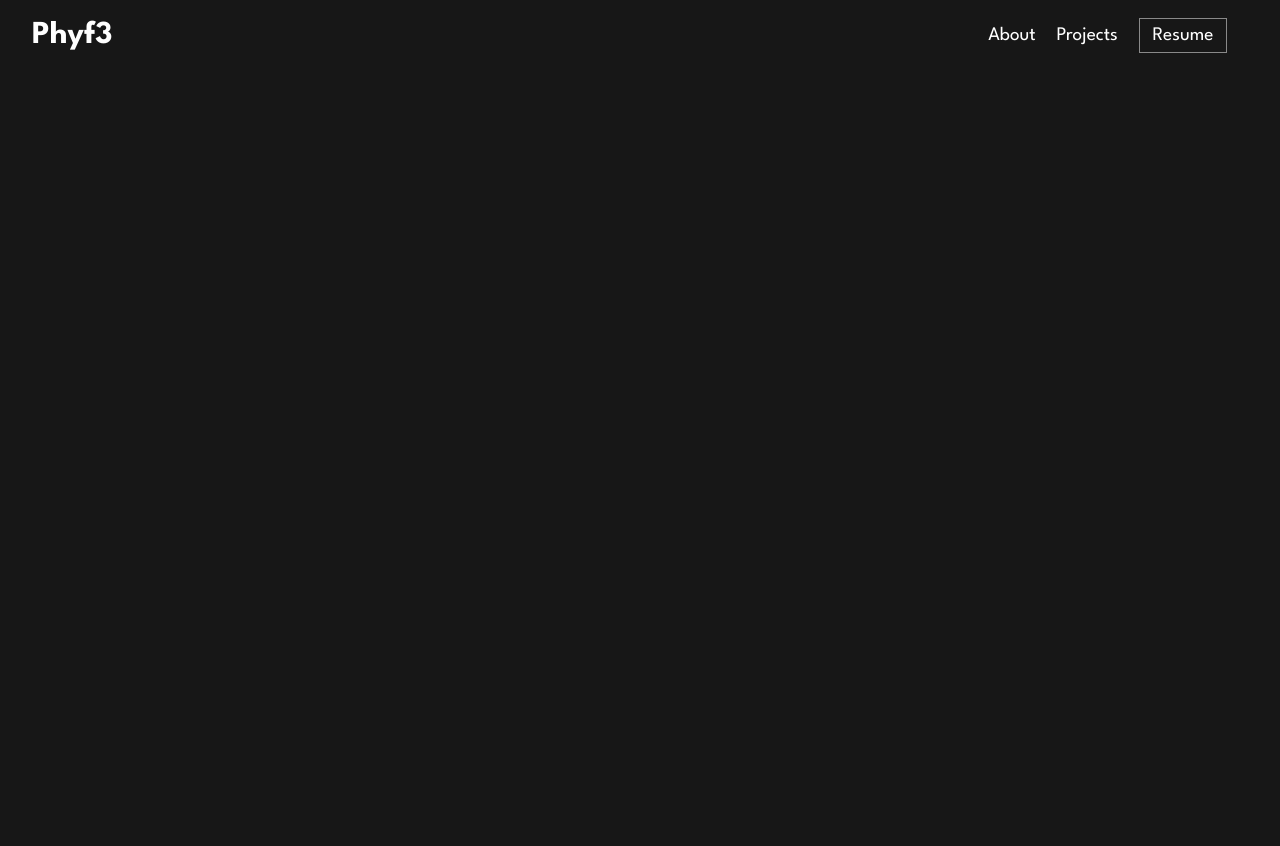
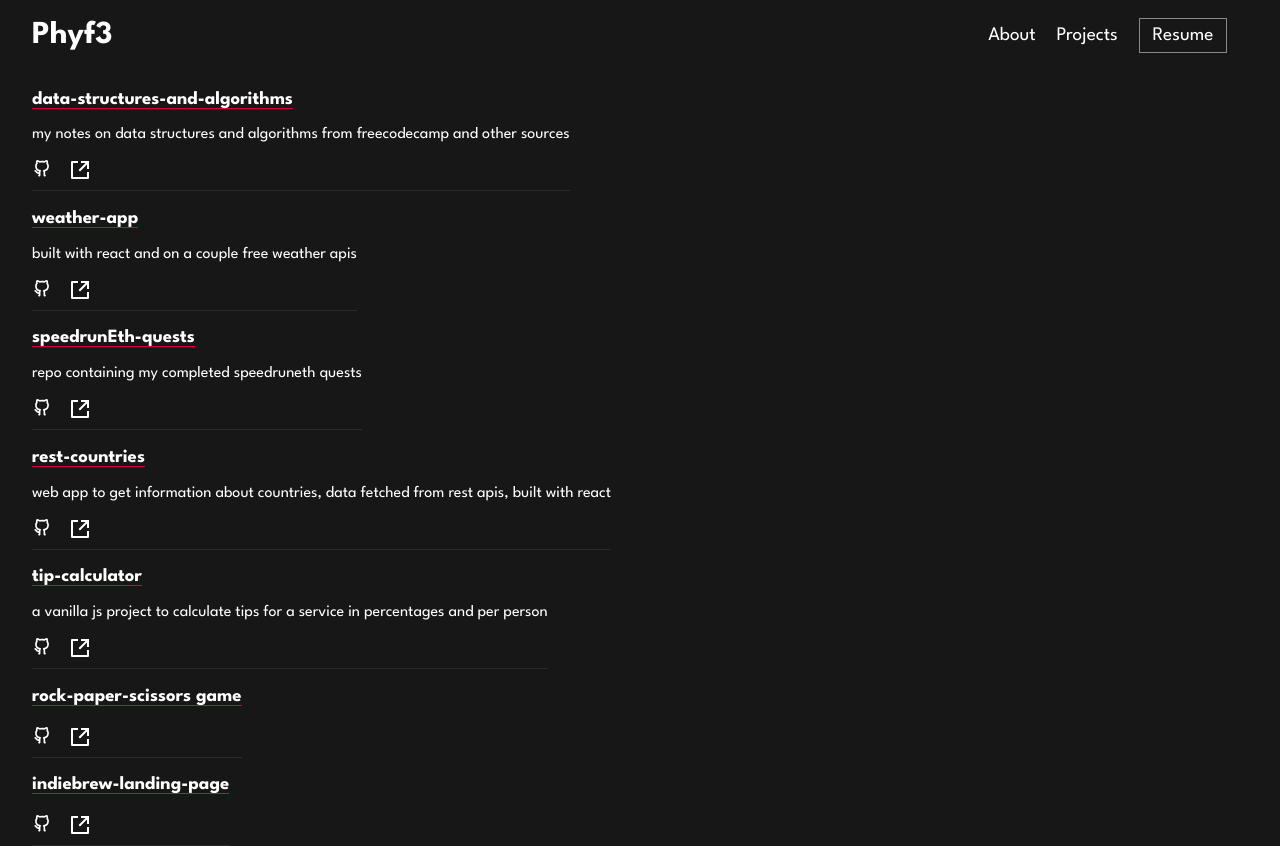
Before and after one commit to adedotxn/adedotxn.me.v1, a Next.js app: page /archive in a window 1280 px wide. Before the commit the page ends 800 px from the top, so only its background shows below. Built offline with nearby package versions, Linux system fonts and the light colour scheme.

Commit message:
issue : href typescript issues

```diff
--- /dev/null
+++ b/components/archive.tsx
@@ -0,0 +1,80 @@
+import { motion, useAnimation } from "framer-motion"
+import Image from "next/image"
+import { FC, useEffect } from "react"
+import { useInView } from "react-intersection-observer"
+import styles from '../styles/Home.module.css'
+import { ArchiveProjects } from "../data"
+import Link from "next/link"
+
+interface IArchive  {
+    category?:string,
+    name:string,
+    details?:string,
+    id: number
+    gitlink?:URL,
+    livelink?: URL
+}
+
+const ArchiveCard:FC = () => {
+    return(
+        <>
+        <div className="container">
+            {ArchiveProjects?.map((project) => {
+                return(
+                    <ProjectDiv key={project.id} project = {project}/>
+                )
+            })}
+        </div>
+        </>
+    )
+}
+
+const ProjectDiv:FC<{project : IArchive}> = ({project}) => {
+    const controls = useAnimation()
+    const [ref, inView] = useInView({
+        threshold:0.3
+    })
+
+    useEffect(() => {
+        if(inView) {
+            controls.start('visible')
+        }
+    }, [controls, inView])
+
+    return (
+        <motion.section
+            ref = {ref}
+            className={styles.archive}
+            animate = {controls}
+            initial = "hidden"
+            transition={{duration : .7}}
+            variants={{
+                visible :{opacity :1, x:0},
+                hidden : {opacity : 0, x:-200}
+            }}
+        >
+            <div>
+                <span>{project.category}</span>
+                <h3>{project.name}</h3>
+                <p>{project.details}</p>
+                <div className={styles.icon}>
+
+                    <Link href={project?.gitlink?.href}>
+                        <a target="blank">
+                            <Image src='/images/github.svg' alt="github" width={20} height={20} />
+                        </a>
+                    </Link>
+
+                    <Link href={project?.livelink?.href}>
+                        <a target="blank">
+                            <Image src='/images/share.svg' alt="github" layout="fill" className={styles.share} />
+                        </a>
+                    </Link>
+                </div>
+            </div>
+        </motion.section>
+    )
+}
+
+
+export default ArchiveCard
--- a/components/navbar.tsx
+++ b/components/navbar.tsx
@@ -19,8 +19,8 @@ const Navbar = () => {
           <h1>Phyf3 </h1>
 
           <ul>
-            <li>  <Link href='#about'> About</Link> </li>
-            <li> <Link href="#projects" > Projects</Link></li>
+            <li>  <Link href='/#about'> About</Link> </li>
+            <li> <Link href="/#projects" > Projects</Link></li>
             <li> <a href="">Resume</a> </li>
           </ul>
         </header>
--- a/data.ts
+++ b/data.ts
@@ -1,8 +1,11 @@
+
 interface IFeatured {
     category:string,
     name:string,
     details:string,
     id: number
+    gitlink?:string,
+    livelink?:string
 }
 
 export const Featured: Array<IFeatured> = [
@@ -10,18 +13,82 @@ export const Featured: Array<IFeatured> = [
         category : "Blockgames Collaboration",
         name : "Metafiles",
         details : "A dapp built to upload and share files in a publicly or privately on the platform. The dapp uses ipfs for file storage and addressing and the blockchain for keeping record of updates &/ uploads - as a way to make the data immutable.",
-        id:1
+        id:1,
+        gitlink : "https://github.com/Phyf3/Decentralized-Library",
+        livelink : "https://metafiles.netlify.app"
     },
     {
         category: "FrontendMentor Challenge",
         name: "room.",
         details: "A really simple homepage for an hypothetical furniture company",
-        id:2
+        id:2,
+        gitlink : "https://github.com/Phyf3/room",
+        livelink : "http://room-iota.vercel.app/"
     },
     {
         category:"Personal Project",
         name:"spread",
         details:"A dapp i`m building for mass disbursing of tokens on testnets(for now). It currently only supports ERC20 tokens but i`m working on adding support for other token standards like ERC1155 and maybe ERC721. Working on making it compatible with other testnets too",
-        id:3
+        id:3,
+        gitlink : "https://github.com/Phyf3/spread",
+        livelink : 'https://spread-sigma.vercel.app/'
     }
 ]
+
+interface IArchiveProjects {
+    category?:string,
+    name:string,
+    details?:string,
+    id: number
+    gitlink?:URL,
+    livelink?: URL
+}
+export const ArchiveProjects : Array<IArchiveProjects> = [
+    {
+        name : "data-structures-and-algorithms",
+        details: "my notes on data structures and algorithms from freecodecamp and other sources",
+        id : 1,
+        gitlink : new URL("https://github.com/Phyf3/data-structures-and-algorithms"),
+    },
+    {
+        name : "weather-app",
+        details: "built with react and on a couple free weather apis",
+        id : 2,
+        gitlink : new URL("https://github.com/Phyf3/Weather-app"),
+        livelink : new URL("http://weather-app-phyf3.vercel.app/")
+    },
+    {
+        name : "speedrunEth-quests",
+        details: "repo containing my completed speedruneth quests",
+        id : 3,
+        gitlink : new URL("https://github.com/Phyf3/SpeedrunEth-Quests"),
+    },
+    {
+        name : "rest-countries",
+        details: "web app to get information about countries, data fetched from rest apis, built with react",
+        id : 4,
+        gitlink : new URL("https://github.com/Phyf3/REST-Countries-web-app"),
+        livelink : new URL("https://rest-countries-web-appp.vercel.app/")
+    },
+    {
+        name : "tip-calculator",
+        details: "a vanilla js project to calculate tips for a service in percentages and per person",
+        id : 5,
+        gitlink : new URL("https://github.com/Phyf3/tip-calculator-web-app-with-vanilla-js"),
+        livelink : new URL("https://tip-calculator-phyf3.vercel.app/")
+    },
+    {
+        name : "rock-paper-scissors game",
+        details: "",
+        id : 6,
+        gitlink : new URL("https://github.com/Phyf3/rock-paper-scissors-game-using-vanilla-js"),
+        livelink : new URL("https://rock-paper-scissors-game-using-vanilla-js.vercel.app/")
+    },
+    {
+        name : "indiebrew-landing-page",
+        details: "",
+        id : 7,
+        gitlink : new URL("https://github.com/Phyf3/IndieBrew-Landing-Page"),
+        livelink : new URL("http://indie-brew-landing-page-gray.vercel.app/")
+    }
+]
--- a/pages/archive.tsx
+++ b/pages/archive.tsx
@@ -1,6 +1,7 @@
 import type { NextPage } from 'next'
 import Head from 'next/head'
 import Image from 'next/image'
+import ArchiveCard from '../components/archive'
 import styles from '../styles/Projects.module.css'
 
 const Archive: NextPage = () => {
@@ -11,6 +12,10 @@ const Archive: NextPage = () => {
                 <meta name="description" content="Generated by create next app" />
             <link rel="icon" href="/favicon.ico" />
             </Head>
+
+            <main>
+                <ArchiveCard/>
+            </main>
         </div>
      )
 }
--- a/pages/index.tsx
+++ b/pages/index.tsx
@@ -14,7 +14,7 @@ const Home: NextPage = () => {
       <Head>
         <title>Phyf3</title>
         <meta name="description" content="Generated by create next app" />
-        <link rel="icon" href="/favicon.ico" />
+        <link rel="icon" href="https://fav.farm/🐱‍👤" />
       </Head>
 
 
--- a/styles/Home.module.css
+++ b/styles/Home.module.css
@@ -237,7 +237,8 @@
   font-size: 1.1rem;
   line-height: 1.4rem;
 }
-.card>div {
+.card>div,
+.icon {
   position: relative;
   width:6rem;
   display: flex;
@@ -287,6 +288,28 @@
   align-items: center;
   justify-content:space-between;
   width:40vw;
+}
+
+.archive {
+  padding:0rem 2rem;
+
+}
+.archive>div {
+  margin-top: .5rem;
+  padding-bottom: .5rem;
+  border-bottom: 1px solid var(--lightbg)
+}
+.archive>div h3{
+  padding: 0;
+  border-bottom: 1px solid var(--red);
+  width:fit-content;
+}
+.tools{
+  color: green;
+}
+.tools ul {
+  display: flex;
+  list-style-type: none;
 }
 
 
@@ -379,7 +402,7 @@
   .introduction {
     margin-top: 0rem;
     position: relative;
-    bottom:1rem;
+    bottom:4rem;
   }
   .introduction h1 span {
     display: none;
@@ -413,7 +436,9 @@
     width:fit-content;
   }
 
-
+  .about {
+    margin-top: 12rem;
+  }
   .about h1 span:nth-child(2) {
     font-weight: 600;
     font-size: 1.6rem;;
@@ -464,4 +489,8 @@
     display: none;
   }
 
+  .archive>div {
+    width:fit-content;
+  }
+
 }
```
Also changed, not shown: package.json (+5 -4 lines), 1 other file (tests, documents, lock files or other folders).
